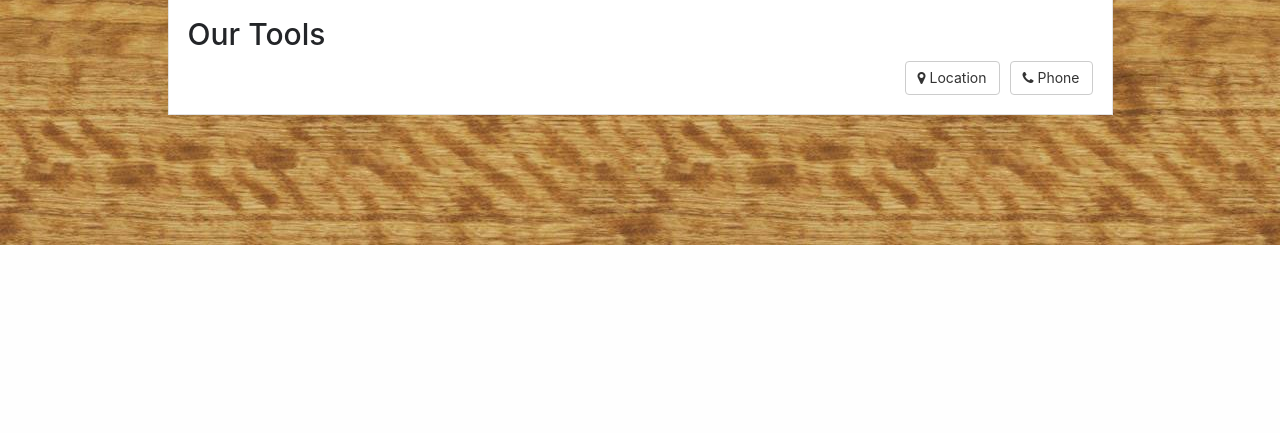
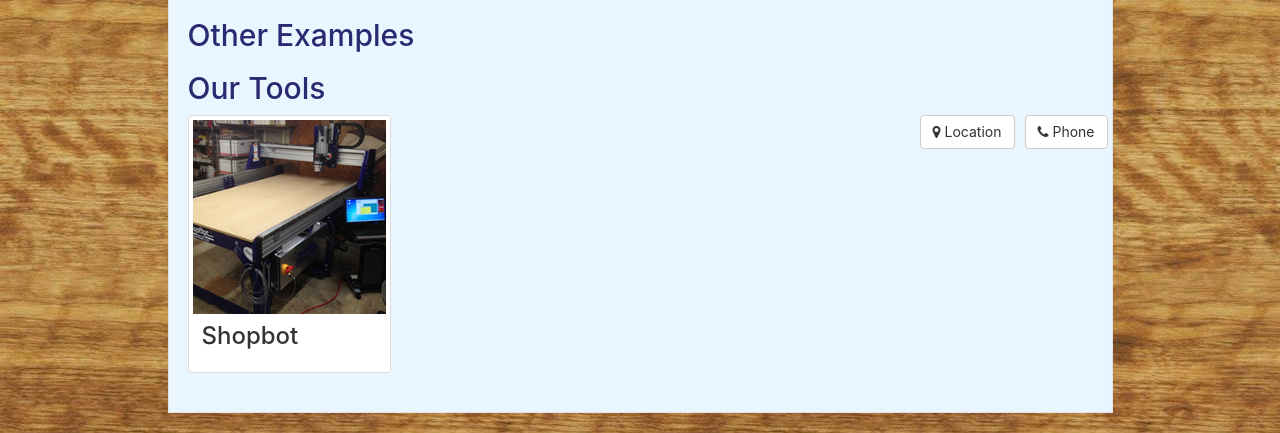
Before and after one commit to infinitewebapplications/truvdesign, a PHP site: page /our-work in a window 1280 px wide. Shown: the part 555-988 px from the top of the page. Before the commit the page ends 800 px from the top, so only its background shows below. Run offline with PHP 8.4, Linux system fonts and the light colour scheme.

Commit message:
more work on the our work page

```diff
--- a/css/styles.css
+++ b/css/styles.css
@@ -14,29 +14,29 @@
   #36494e
 */
 
+/* mobile first */
 body {
   background: url('../img/wood-background.jpg') repeat;
-  color: #232528;
+  color: #2a2a72;
   font-family: -apple-system,BlinkMacSystemFont,"Segoe UI",Roboto,Helvetica,Arial,sans-serif;
 }
 
 a {
-  color: #ffa400;
+  color: #009ffd;
 }
 
 .h1-header {
-  color: rgba(0,0,0,0.3);
-  font-size: 84px;
+  color: rgba(0,0,0,0.5);
+  font-size: 48px;
   font-weight: 500;
   line-height: 1.1;
-  margin: .67em 0;
-  margin-bottom: 15px;
+  margin: 15px 0;
   text-align: center;
   text-shadow: 0px 1px 0px rgba(255,255,255,.3), 0px -1px 0px rgba(0,0,0,.7);
 }
 
 .well {
-  background-color: #fff;
+  background-color: #eaf6ff;
   border-radius: 0;
 }
 
@@ -44,6 +44,14 @@ a {
   font-size: 16px;
   margin: 30px 0;
   text-align: center;
+}
+
+.m-0 {
+  margin: 0;
+}
+
+.mt-0 {
+  margin-top: 0;
 }
 
 .mr-10 {
@@ -60,18 +68,47 @@ a {
 }
 
 /* pill */
-.nav-pills>li>a {
+.nav-pills > li {
+  text-align: center;
+  width: 49%;
+}
+.nav-pills > li > a {
   border-radius: 0;
   border-bottom: 4px solid transparent;
   background-color: transparent;
   color: #232528;
 }
-.nav>li>a:focus,
-.nav>li>a:hover,
-.nav-pills>li.active>a,
-.nav-pills>li.active>a:focus,
-.nav-pills>li.active>a:hover {
+.nav > li > a:focus,
+.nav > li > a:hover,
+.nav-pills > li.active > a,
+.nav-pills > li.active > a:focus,
+.nav-pills > li.active > a:hover {
   background-color: transparent;
-  border-color: #2a2a72;
-  color: #2a2a72;
+  border-color: #009ffd;
+  color: #009ffd;
 }
+
+/* tablets (sm) */
+@media (min-width: 768px) {
+  .h1-header {
+    color: rgba(0,0,0,0.3);
+    font-size: 84px;
+    margin: .67em 0 15px 0;
+  }
+  .nav-pills > li {
+    text-align: left;
+    width: auto;
+  }
+}
+
+/* desktop (md) */
+@media (min-width: 992px) {
+  .c-area {
+    padding-top: 45px;
+  }
+}
+
+/* large devices (lg) */
+@media (min-width: 1200px) {
+
+}
--- a/our-work.php
+++ b/our-work.php
@@ -16,22 +16,32 @@ include('includes/menu.php');
 <h2>Signage</h2>
 <div class="row">
   <div class="col-xs-12 col-sm-3">
-    <img src="https://placekitten.com/140" alt="alt text" class="img-thumbnail img-responsive">
+    <img src="https://placekitten.com/240" alt="alt text" class="img-thumbnail img-responsive">
   </div><!-- /.col-xs-12 -->
   <div class="col-xs-12 col-sm-3">
-    <img src="https://placekitten.com/140" alt="alt text" class="img-thumbnail img-responsive">
+    <img src="https://placekitten.com/240" alt="alt text" class="img-thumbnail img-responsive">
   </div><!-- /.col-xs-12 -->
   <div class="col-xs-12 col-sm-3">
-    <img src="https://placekitten.com/140" alt="alt text" class="img-thumbnail img-responsive">
+    <img src="https://placekitten.com/240" alt="alt text" class="img-thumbnail img-responsive">
   </div><!-- /.col-xs-12 -->
   <div class="col-xs-12 col-sm-3">
-    <img src="https://placekitten.com/140" alt="alt text" class="img-thumbnail img-responsive">
+    <img src="https://placekitten.com/240" alt="alt text" class="img-thumbnail img-responsive">
   </div><!-- /.col-xs-12 -->
 </div><!-- /.row -->
 
 <h2>Other Examples</h2>
 
 <h2>Our Tools</h2>
+<div class="row">
+  <div class="col-xs-12 col-sm-3">
+    <div class="thumbnail">
+      <img src="/img/truvdesign_thumb.jpg" alt="Our Tools - Shopbot" class="img-responsive">
+      <div class="caption">
+        <h3 class="mt-0">Shopbot</h3>
+      </div><!-- /.caption -->
+  </div><!-- /.col-xs-12 -->
+</div><!-- /.row -->
+
 
 <?php
 include('includes/foot.php');
```
Also changed, not shown: img/david-and-paul-nance-truvdesign.jpg (added), img/david-and-paul-nance-truvdesign_thumb.jpg (added), img/truvdesign_thumb.jpg (added).
